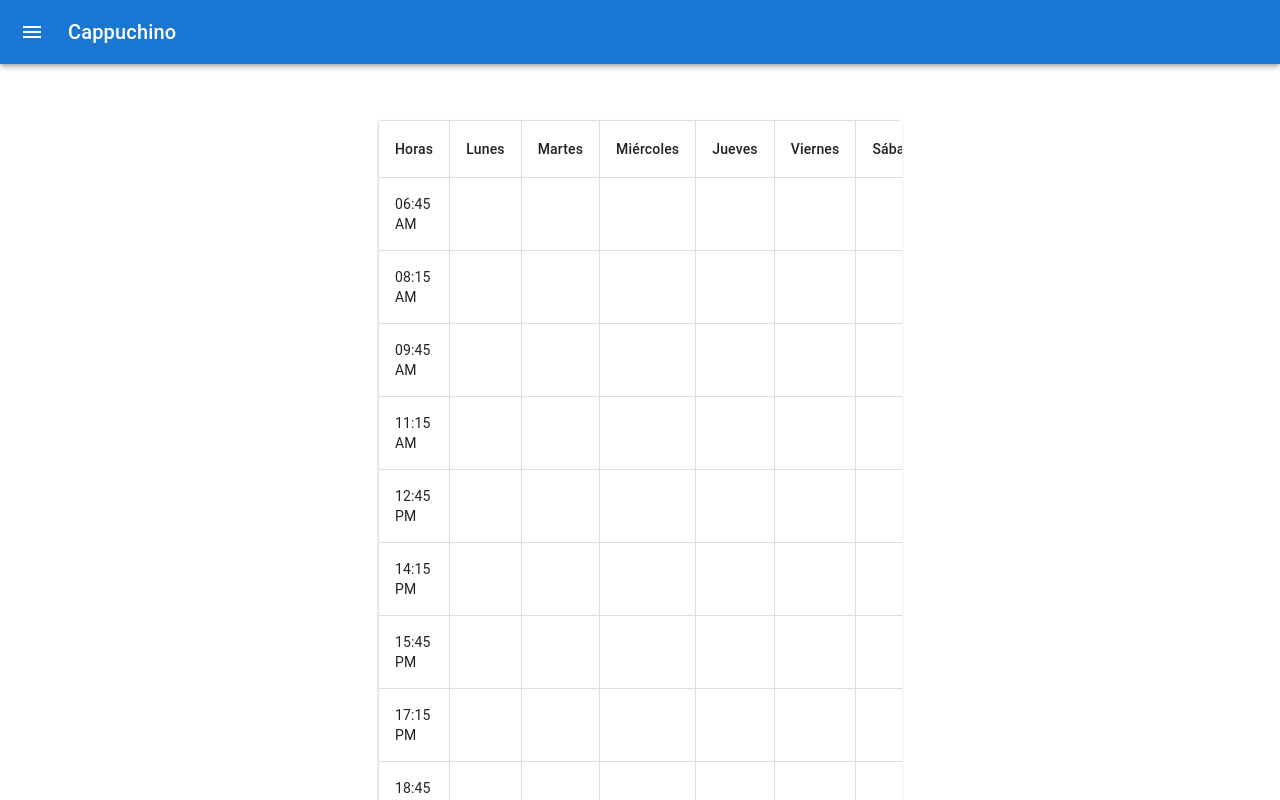
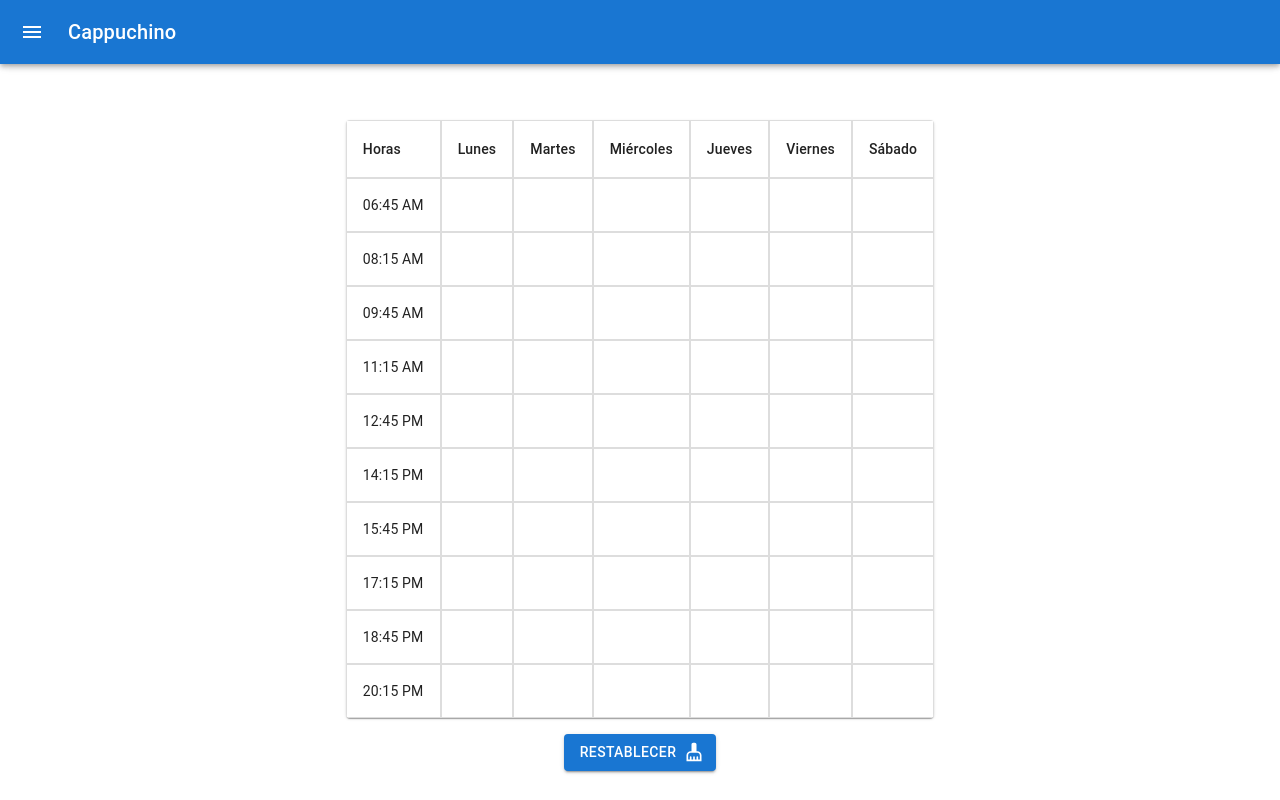
Before and after one commit to and312/organizadorhorarios, a React (Vite) app: page / in a window 1280 px wide. Shown: the top 800 px of the page. Built offline with nearby package versions, Linux system fonts and the light colour scheme.

Commit message:
add colores por grupo

```diff
--- a/src/Sidenav.tsx
+++ b/src/Sidenav.tsx
@@ -239,7 +239,7 @@ export default function Sidenav() {
             </List>
             <Divider />
             <Typography variant='subtitle1' sx={{ padding: 2 }}>
-              Semestres en {selectedCarrera.nombre}
+              {selectedCarrera.nombre} {/*Semestressss*/}
             </Typography>
             <List>
               {selectedCarrera.semestres.map((semestre) => (
@@ -343,8 +343,8 @@ export default function Sidenav() {
               </DialogContentText>
             </DialogContent>
             <DialogActions>
-              <Button onClick={handleCloseDialog}>Cancelar</Button>
-              <Button onClick={handleConfirmClear} autoFocus>Restablecer</Button>
+              <Button onClick={handleCloseDialog} variant="contained">Cancelar</Button>
+              <Button onClick={handleConfirmClear} autoFocus color="error" variant="contained">Restablecer</Button>
             </DialogActions>
           </Dialog>
         </Box>
--- a/src/components/ScheduleTable.tsx
+++ b/src/components/ScheduleTable.tsx
@@ -1,4 +1,4 @@
-//import React from "react";
+import React, { useMemo } from "react";
 import {
   Table,
   TableBody,
@@ -25,6 +25,26 @@ interface ScheduleTableProps {
 }
 
 const ScheduleTable: React.FC<ScheduleTableProps> = ({ horarios }) => {
+  // Genera colores únicos para cada grupo
+  const groupColors = useMemo(() => {
+    const colors: { [key: string]: string } = {};
+    const colorPalette = [
+      "#FFCDD2", "#C8E6C9", "#BBDEFB", "#FFF9C4", "#D1C4E9", "#B2DFDB", "#FFECB3", "#F8BBD0"
+    ];
+
+    let colorIndex = 0;
+
+    horarios.forEach((h) => {
+      const groupKey = `${h.materia}-${h.grupo}`;
+      if (!colors[groupKey]) {
+        colors[groupKey] = colorPalette[colorIndex % colorPalette.length];
+        colorIndex++;
+      }
+    });
+    return colors;
+  }, [horarios]);
+
+  // Renderiza el contenido de cada celda
   const getCellContent = (day: string, hour: string) => {
     return horarios
       .filter(
@@ -33,12 +53,30 @@ const ScheduleTable: React.FC<ScheduleTableProps> = ({ horarios }) => {
           hour >= h.horaInicio &&
           hour < h.horaFin
       )
-      .map((h) => (
-        <div>
+      .map((h, index) => {
+        const groupKey = `${h.materia}-${h.grupo}`;
+        const backgroundColor = groupColors[groupKey];
+        return (
+          <div
+            key={index}
+            style={{
+              backgroundColor,
+              padding: "8px",
+              borderRadius: "4px",
+              margin: "2px",
+              color: "#000",
+              fontWeight: "bold",
+            }}
+          >
+            <div>{h.materia}</div>
+            <div>{`Grupo ${h.grupo}`}</div>
+          </div>
+        );
+        /*<div>
           <div style={{ fontWeight: "bold" }}>{h.materia}</div>
           <div>{`Grupo ${h.grupo}`}</div>
-        </div>
-      ));
+        </div>*/
+      });
   };
 
   return (
@@ -46,16 +84,11 @@ const ScheduleTable: React.FC<ScheduleTableProps> = ({ horarios }) => {
       component={Paper}
       sx={{
         overflowX: "auto",
-        width: {
-          xs: "100%", // Pantallas pequeñas
-          sm: "100%", // Pantallas medianas
-          md: "90%", // Pantallas grandes
-          lg: "90%", // Pantallas muy grandes
-        },
+        maxHeight: "80vh", // Scroll vertical
         margin: "auto",
       }}
     >
-      <Table>
+      <Table stickyHeader>
         {/* Cabecera con días de la semana */}
         <TableHead>
           <TableRow>
@@ -81,9 +114,12 @@ const ScheduleTable: React.FC<ScheduleTableProps> = ({ horarios }) => {
                 <TableCell
                   key={`${day}-${hour}`}
                   align="center"
-                  style={{ border: "1px solid #ddd" }}
+                  style={{
+                    border: "1px solid #ddd",
+                    position: "relative",
+                    verticalAlign: "top",
+                  }}
                 >
-                  {/* Aquí puedes agregar contenido como clases o eventos */}
                   {getCellContent(day, hour)}
                 </TableCell>
               ))}
```
